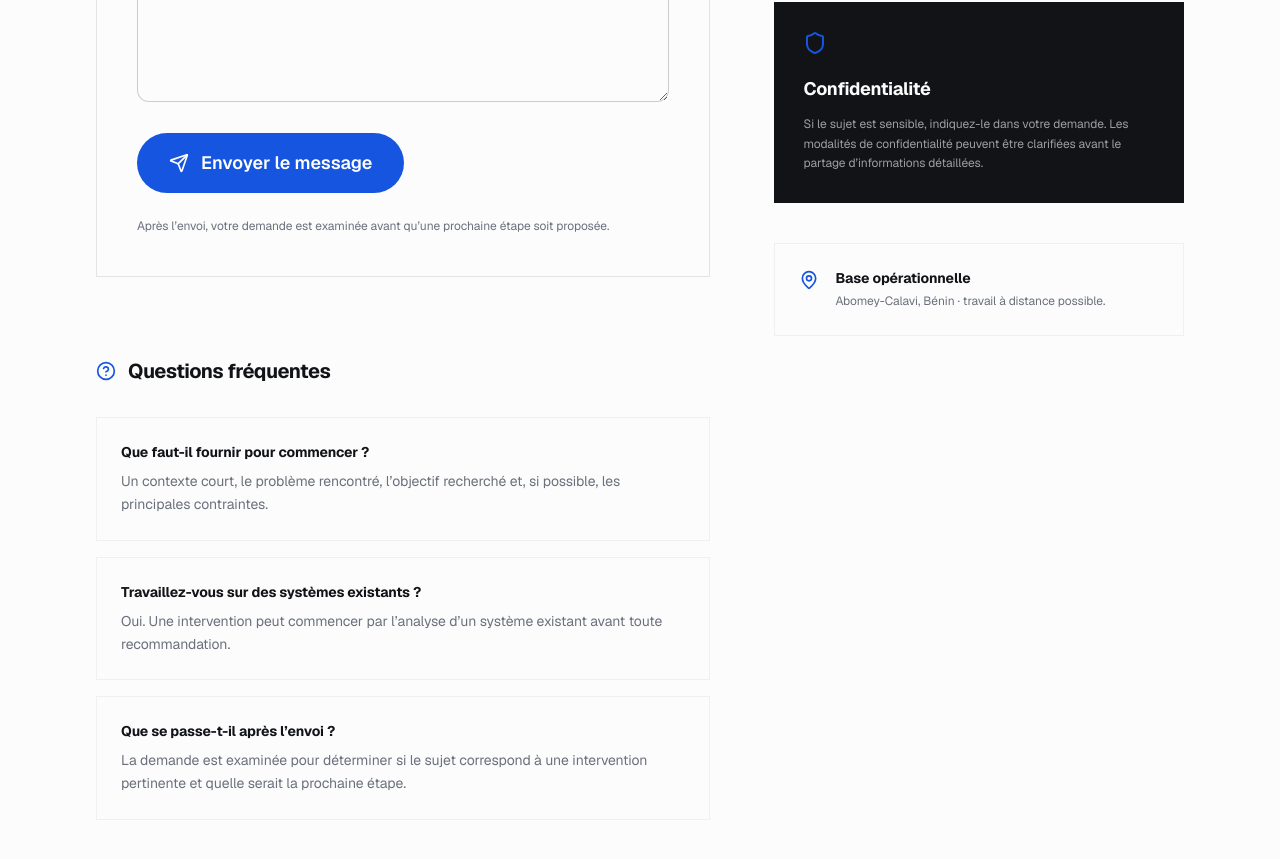
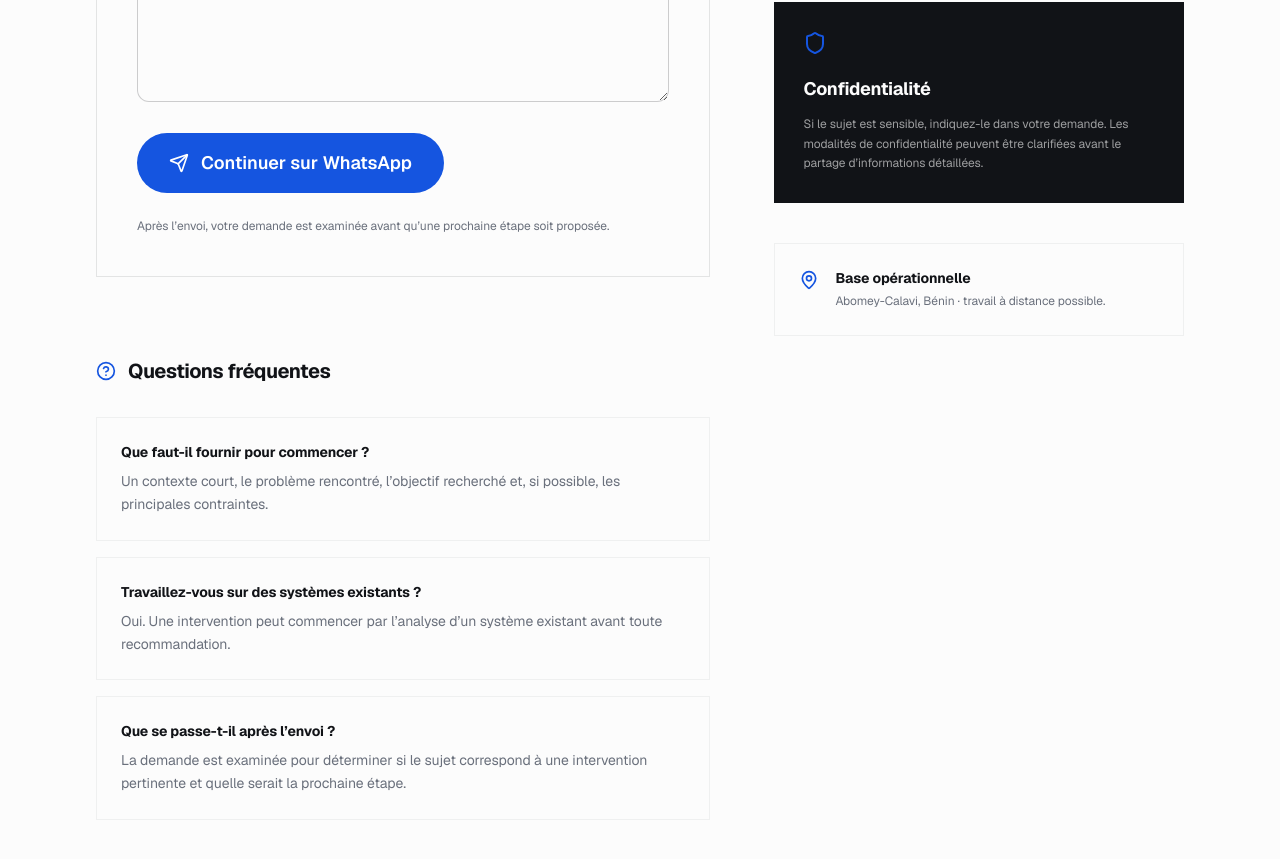
Before and after one commit to digitaleflex/eurinhash-cs, a Next.js app: page /contact in a window 1280 px wide. Shown: the part 1160-2019 px from the top of the page. Built offline with nearby package versions, Linux system fonts and the light colour scheme.

Commit message:
fix(contact): indiquer la redirection WhatsApp

```diff
--- a/components/contact-form.tsx
+++ b/components/contact-form.tsx
@@ -156,7 +156,7 @@ export function ContactForm() {
           ? 'Envoi...'
           : isSubmitted
             ? 'Envoyé !'
-            : 'Envoyer le message'}
+            : 'Continuer sur WhatsApp'}
       </button>
 
       {/* Feedback Popup */}
```
